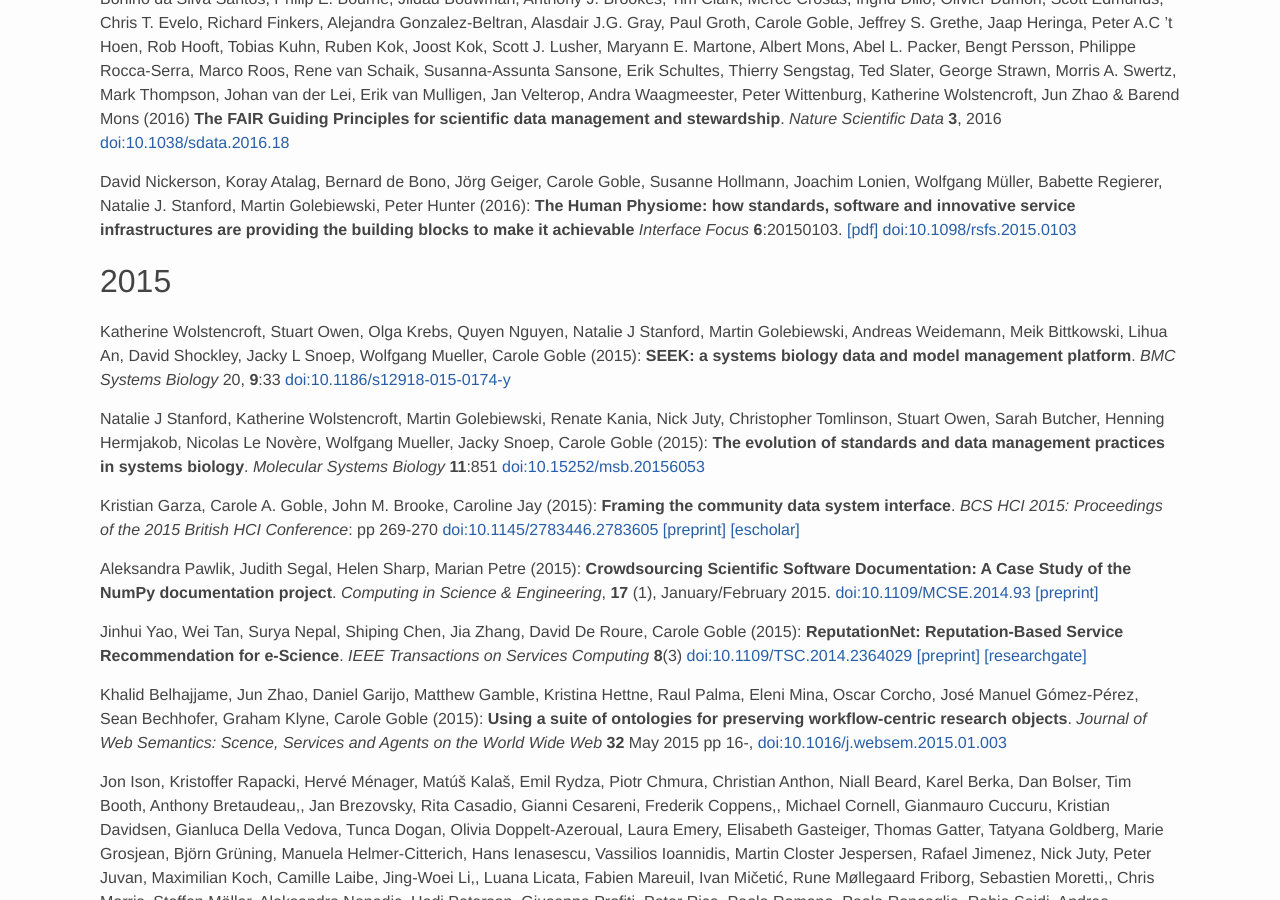
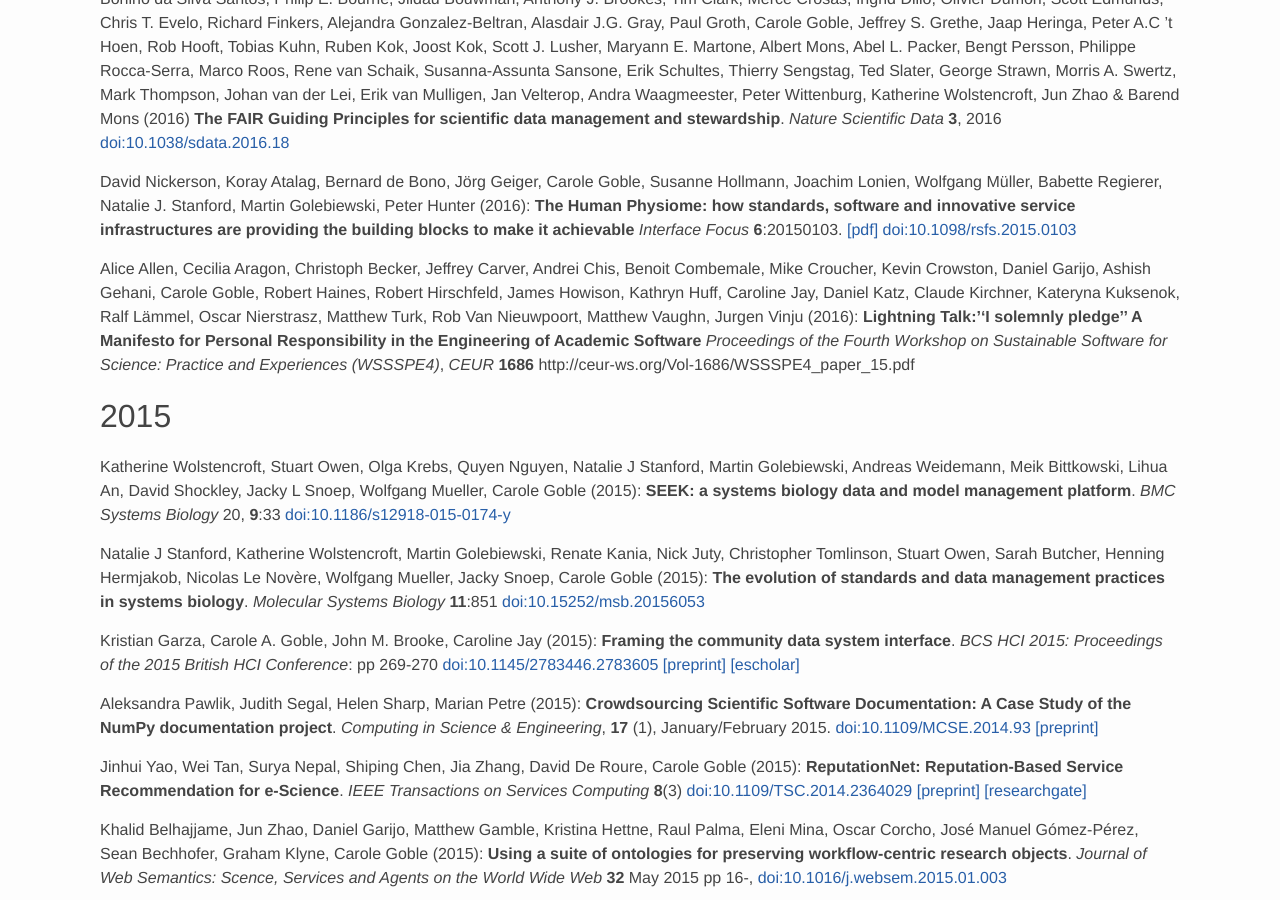
Before and after one commit to eScienceLab/eScienceLab.github.io, a Jekyll site: the page built from publications/index.md, in a window 1280 px wide and 900 px high, scrolled down 1222 px. Built offline with Jekyll 4.4.1, drawn with Linux system fonts in a browser that asks for light colours; comment, search, counter and statistics services are not loaded.

Commit message:
Update index.md

```diff
--- a/publications/index.md
+++ b/publications/index.md
@@ -85,6 +85,13 @@ David Nickerson, Koray Atalag, Bernard de Bono, Jörg Geiger, Carole Goble, Susa
 _Interface Focus_ **6**:20150103.
 [[pdf]](http://rsfs.royalsocietypublishing.org/content/royfocus/6/2/20150103.full.pdf)
 [doi:10.1098/rsfs.2015.0103](http://dx.doi.org/10.1098/rsfs.2015.0103 )
+
+
+Alice Allen, Cecilia Aragon, Christoph Becker, Jeffrey Carver, Andrei Chis, Benoit Combemale, Mike Croucher, Kevin Crowston, Daniel Garijo, Ashish Gehani, Carole Goble, Robert Haines, Robert Hirschfeld, James Howison, Kathryn Huff, Caroline Jay, Daniel Katz, Claude Kirchner, Kateryna Kuksenok, Ralf Lämmel, Oscar Nierstrasz, Matthew Turk, Rob Van Nieuwpoort, Matthew Vaughn, Jurgen Vinju (2016):
+**Lightning Talk:''I solemnly pledge'' A Manifesto for Personal Responsibility in the Engineering of Academic Software**
+_Proceedings of the Fourth Workshop on Sustainable Software for Science: Practice and Experiences (WSSSPE4)_,
+_CEUR_ **1686**
+http://ceur-ws.org/Vol-1686/WSSSPE4_paper_15.pdf
 
 
 ## 2015
```
